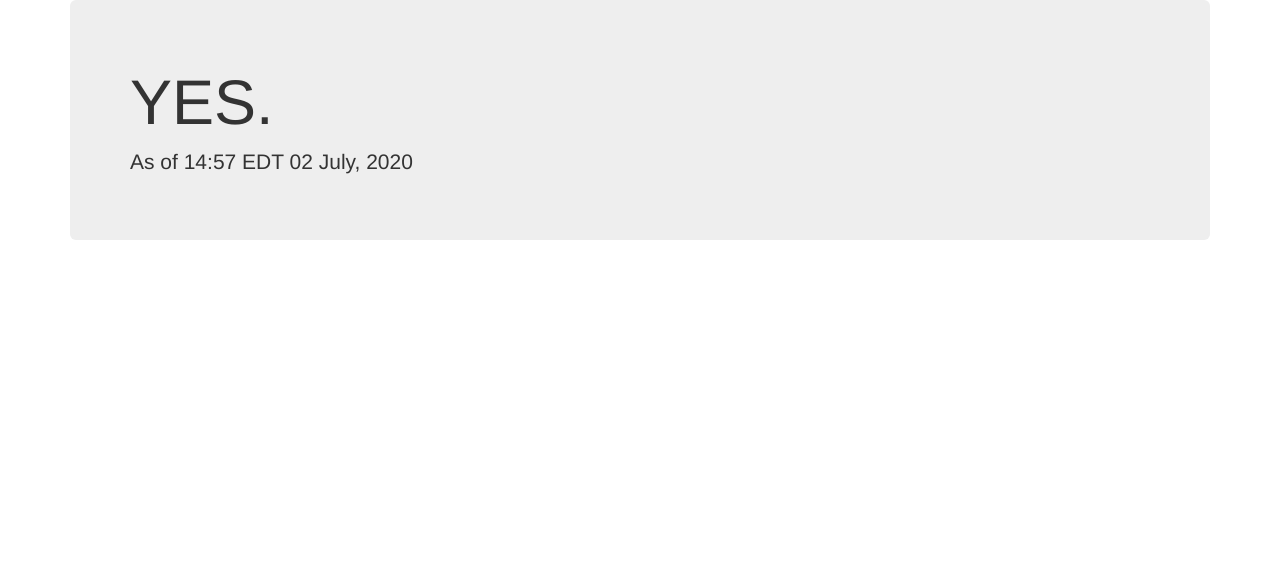
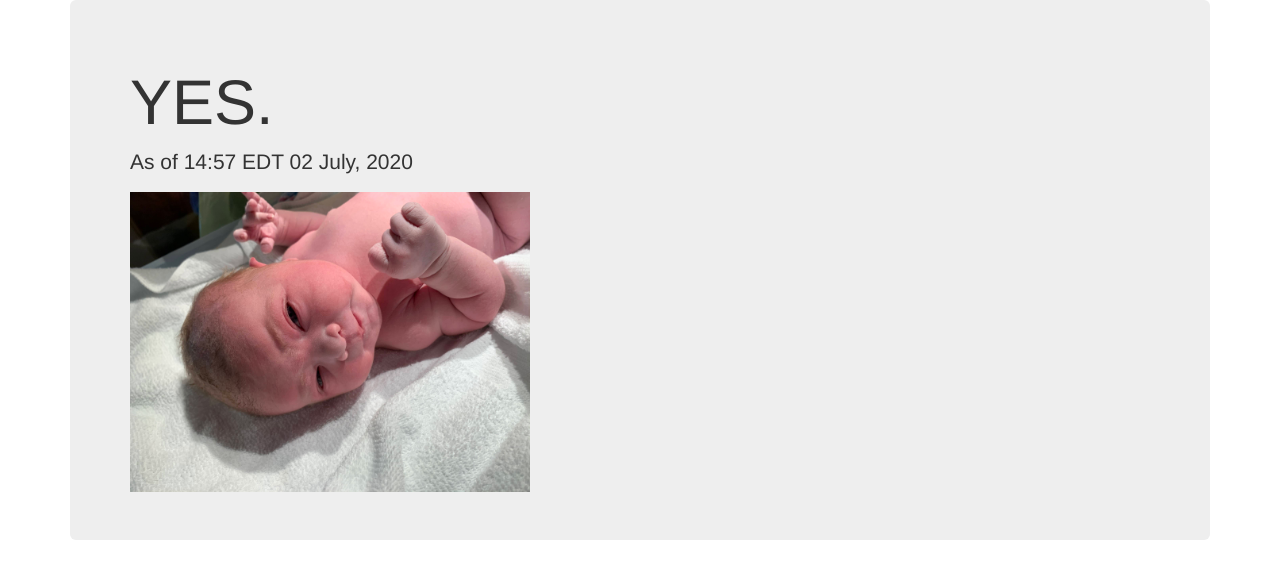
Before and after one commit to riserperson/isitiserschulzbabytime, a Flask app: page / in a window 1280 px wide. Shown: the top 579 px of the page. Run offline with Flask 2, Linux system fonts and the light colour scheme; some libraries are stand-ins or nearby versions.

Commit message:
updating timestamp

```diff
--- a/app/templates/index.html
+++ b/app/templates/index.html
@@ -6,6 +6,7 @@
     <div class="jumbotron my-auto bg-success">
       <h1 class="display-2">YES.</h1>
       <p class="lead">As of 14:57 EDT 02 July, 2020</p>
+      <img src="static/IMG_4025.JPG" width=400px>
     </div>
   </div>
 {% endblock %}
```
Also changed, not shown: app/static/IMG_4025.JPG (added).
